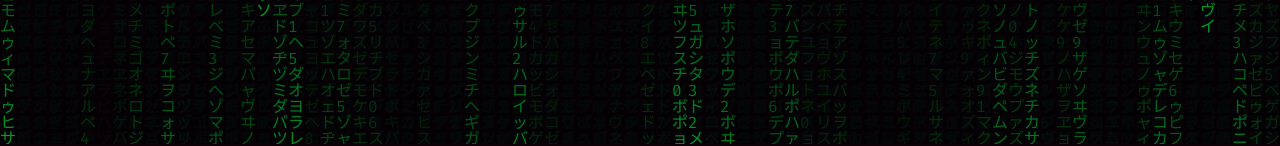
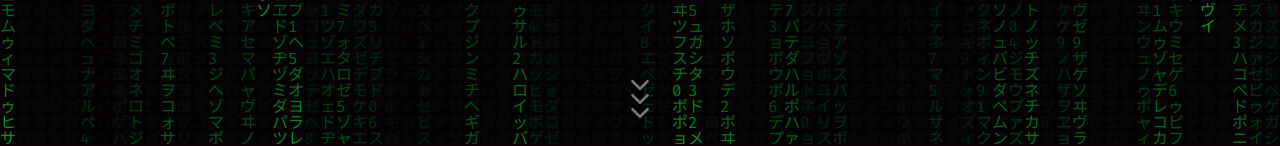
Before and after one commit to IsbatBInHossain/isbat-portfolio, a Next.js app: page / in a window 1280 px wide. Shown: the part 656-802 px from the top of the page. Built offline with nearby package versions, Linux system fonts and the light colour scheme.

Commit message:
feat: add scroll down indicator

```diff
--- a/src/app/components/HeroSection.jsx
+++ b/src/app/components/HeroSection.jsx
@@ -3,6 +3,8 @@
 import { TypeAnimation } from 'react-type-animation'
 import { config } from '@/data/config'
 import MatrixRain from './MatrixRain'
+import { motion } from 'framer-motion'
+import { FiChevronDown } from 'react-icons/fi'
 
 const HeroSection = () => {
   return (
@@ -27,6 +29,57 @@ const HeroSection = () => {
           />
         </div>
       </div>
+      {/* Scroll down indicator */}
+      <a
+        href='#projects'
+        className='absolute bottom-4 left-1/2 -translate-x-1/2 z-10 '
+        aria-label='Scroll to projects'
+      >
+        <motion.div
+          // This container orchestrates the animation of its children
+          variants={{
+            hidden: { opacity: 0 },
+            visible: {
+              opacity: 1,
+              transition: {
+                staggerChildren: 0.3, // Animates children 0.3s after one another
+                repeat: Infinity,
+                repeatType: 'loop',
+                duration: 1.5,
+                ease: 'linear',
+              },
+            },
+          }}
+          initial='hidden'
+          animate='visible'
+        >
+          {/* These are the three chevrons that will be animated */}
+          <motion.div
+            variants={{
+              hidden: { opacity: 0, y: -10 },
+              visible: { opacity: 1, y: 0 },
+            }}
+          >
+            <FiChevronDown className='text-text-secondary text-3xl' />
+          </motion.div>
+          <motion.div
+            variants={{
+              hidden: { opacity: 0, y: -10 },
+              visible: { opacity: 1, y: 0 },
+            }}
+          >
+            <FiChevronDown className='text-text-secondary text-3xl -mt-4' />
+          </motion.div>
+          <motion.div
+            variants={{
+              hidden: { opacity: 0, y: -10 },
+              visible: { opacity: 1, y: 0 },
+            }}
+          >
+            <FiChevronDown className='text-text-secondary text-3xl -mt-4' />
+          </motion.div>
+        </motion.div>
+      </a>
     </section>
   )
 }
--- a/src/app/globals.css
+++ b/src/app/globals.css
@@ -35,6 +35,9 @@
   Apply theme variables to the base layer.
 */
 @layer base {
+  html {
+    scroll-behavior: smooth;
+  }
   body {
     background-color: var(--color-background);
     color: var(--color-text-primary);
```
